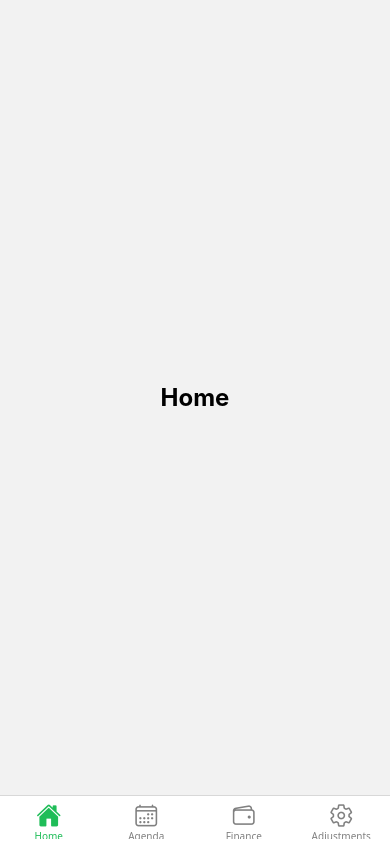
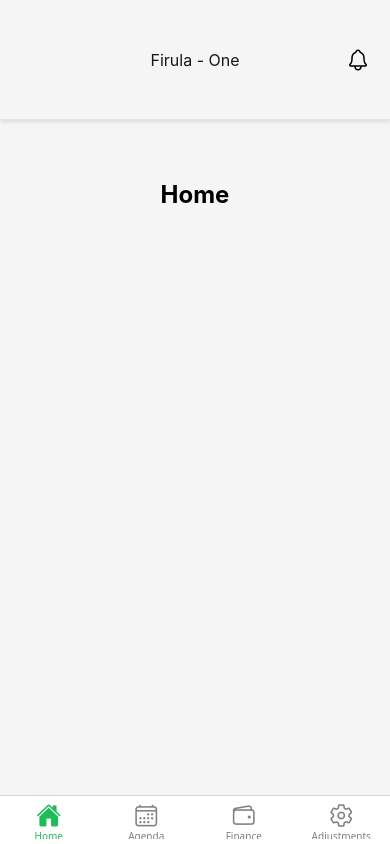
Before and after one commit to Loureiro12/firula-one, a React Native app: screen / in a window 390 px wide. Built offline with nearby package versions, Linux system fonts and the light colour scheme; no server answers; what posthog-react-native would draw is missing.

Commit message:
feat: creating header component

```diff
--- /dev/null
+++ b/src/components/atoms/Header/index.tsx
@@ -0,0 +1,38 @@
+import { Text, TouchableOpacity, View } from "react-native";
+import { useSafeAreaInsets } from "react-native-safe-area-context";
+
+import Ionicons from "@expo/vector-icons/Ionicons";
+
+import { styles } from "./styles";
+import { IHeaderProps } from "./types";
+
+export const Header = ({
+  onArrowBackPress,
+  rightIcon,
+  rightIconOnPress,
+  title,
+}: IHeaderProps) => {
+  const insets = useSafeAreaInsets();
+  return (
+    <View style={[styles.container, { paddingTop: insets.top }]}>
+      <TouchableOpacity
+        activeOpacity={0.8}
+        style={{ flex: 1, alignItems: "flex-start" }}
+      >
+        {onArrowBackPress && (
+          <Ionicons name="chevron-back" size={24} color="black" />
+        )}
+      </TouchableOpacity>
+      <View style={{ flex: 3, alignItems: "center" }}>
+        <Text style={styles.label}>{title}</Text>
+      </View>
+      <TouchableOpacity
+        activeOpacity={0.8}
+        style={{ flex: 1, alignItems: "flex-end" }}
+        onPress={rightIconOnPress}
+      >
+        {rightIcon && <Ionicons name={rightIcon} size={24} color="black" />}
+      </TouchableOpacity>
+    </View>
+  );
+};
--- /dev/null
+++ b/src/components/atoms/Header/styles.ts
@@ -0,0 +1,24 @@
+import { theme } from "@styles/theme";
+import { StyleSheet } from "react-native";
+
+export const styles = StyleSheet.create({
+  container: {
+    paddingHorizontal: theme.spacing[5],
+    paddingBottom: theme.spacing[0],
+    paddingTop: theme.spacing[2],
+    flexDirection: 'row',
+    alignItems: 'center',
+    justifyContent: 'space-between',
+    boxShadow: '0px 2px 4px rgba(0, 0, 0, 0.1)',
+    backgroundColor: theme.colors.neutral["100"],
+    borderBottomWidth: 1,
+    borderBottomColor: theme.colors.neutral["200"],
+    zIndex: 1000,
+    height: 120,
+  },
+  label : {
+    color: theme.colors.neutral["900"],
+    fontSize: theme.typography.fontSizes.base,
+    fontWeight: '400',
+  }
+})
--- /dev/null
+++ b/src/components/atoms/Header/types.ts
@@ -0,0 +1,8 @@
+import Ionicons from "@expo/vector-icons/Ionicons";
+
+export interface IHeaderProps {
+  title?: string;
+  onArrowBackPress?: () => void;
+  rightIcon?: keyof typeof Ionicons.glyphMap;
+  rightIconOnPress?: () => void;
+}
--- /dev/null
+++ b/src/components/templates/ContentPageTemplate/index.tsx
@@ -0,0 +1,42 @@
+import { ScrollView, View } from "react-native";
+import { SafeAreaView } from "react-native-safe-area-context";
+
+import { styles } from "./styles";
+import { IContentPageTemplateProps } from "./types";
+import { Header } from "@components/atoms/Header";
+
+export const ContentPageTemplate = ({
+  children,
+  isScrollable,
+  testIDPrefix,
+  headerProps,
+}: IContentPageTemplateProps) => {
+  return (
+    <>
+      {headerProps && <Header {...headerProps} />}
+
+      <SafeAreaView
+        testID={`${testIDPrefix}-content-page-template`}
+        edges={["top", "bottom"]}
+        style={styles.container}
+      >
+        <View style={styles.contentContainer}>
+          {isScrollable ? (
+            <ScrollView
+              showsVerticalScrollIndicator={false}
+              bounces={false}
+              contentContainerStyle={styles.scrollContent}
+              keyboardShouldPersistTaps="handled"
+            >
+              <View style={styles.content}>{children}</View>
+            </ScrollView>
+          ) : (
+            <View style={styles.content}>
+              <View style={styles.fixedContent}>{children}</View>
+            </View>
+          )}
+        </View>
+      </SafeAreaView>
+    </>
+  );
+};
--- /dev/null
+++ b/src/components/templates/ContentPageTemplate/styles.ts
@@ -0,0 +1,25 @@
+import { theme } from "@styles/theme";
+import { StyleSheet } from "react-native";
+
+export const styles = StyleSheet.create({
+   container: {
+      flex: 1,
+      backgroundColor: theme.colors.neutral["100"],
+    },
+    contentContainer: {
+      flex: 1,
+      paddingBottom: theme.spacing[10],
+      paddingHorizontal: theme.spacing[5],
+      backgroundColor: theme.colors.neutral["100"],
+    },
+    scrollContent: {
+      flexGrow: 1,
+      paddingTop: theme.spacing[10],
+    },
+    content: {
+      flex: 1,
+    },
+    fixedContent: {
+      flex: 1,
+    },
+})
--- /dev/null
+++ b/src/components/templates/ContentPageTemplate/types.ts
@@ -0,0 +1,8 @@
+import { IHeaderProps } from "@components/atoms/Header/types";
+
+export interface IContentPageTemplateProps {
+  testIDPrefix?: string;
+  isScrollable?: boolean;
+  children?: React.ReactNode;
+  headerProps?: IHeaderProps;
+}
--- a/src/screens/App/Home/index.tsx
+++ b/src/screens/App/Home/index.tsx
@@ -1,8 +1,17 @@
+import { ContentPageTemplate } from "@components/templates/ContentPageTemplate";
 import { Text, View } from "react-native";
 
 export const HomeScreen = () => {
   return (
-    <View style={{ flex: 1, justifyContent: "center", alignItems: "center" }}>
+    <ContentPageTemplate
+      isScrollable
+      headerProps={{
+        title: "Firula - One",
+        rightIcon: "notifications-outline",
+        rightIconOnPress: () => console.log("Settings Pressed"),
+      }}
+    >
+      <View>
         <Text
           style={{
             fontSize: 24,
@@ -14,5 +23,6 @@ export const HomeScreen = () => {
           Home
         </Text>
       </View>
+    </ContentPageTemplate>
   );
 };
```
Lines whose indentation alone changed are shown as unchanged.
